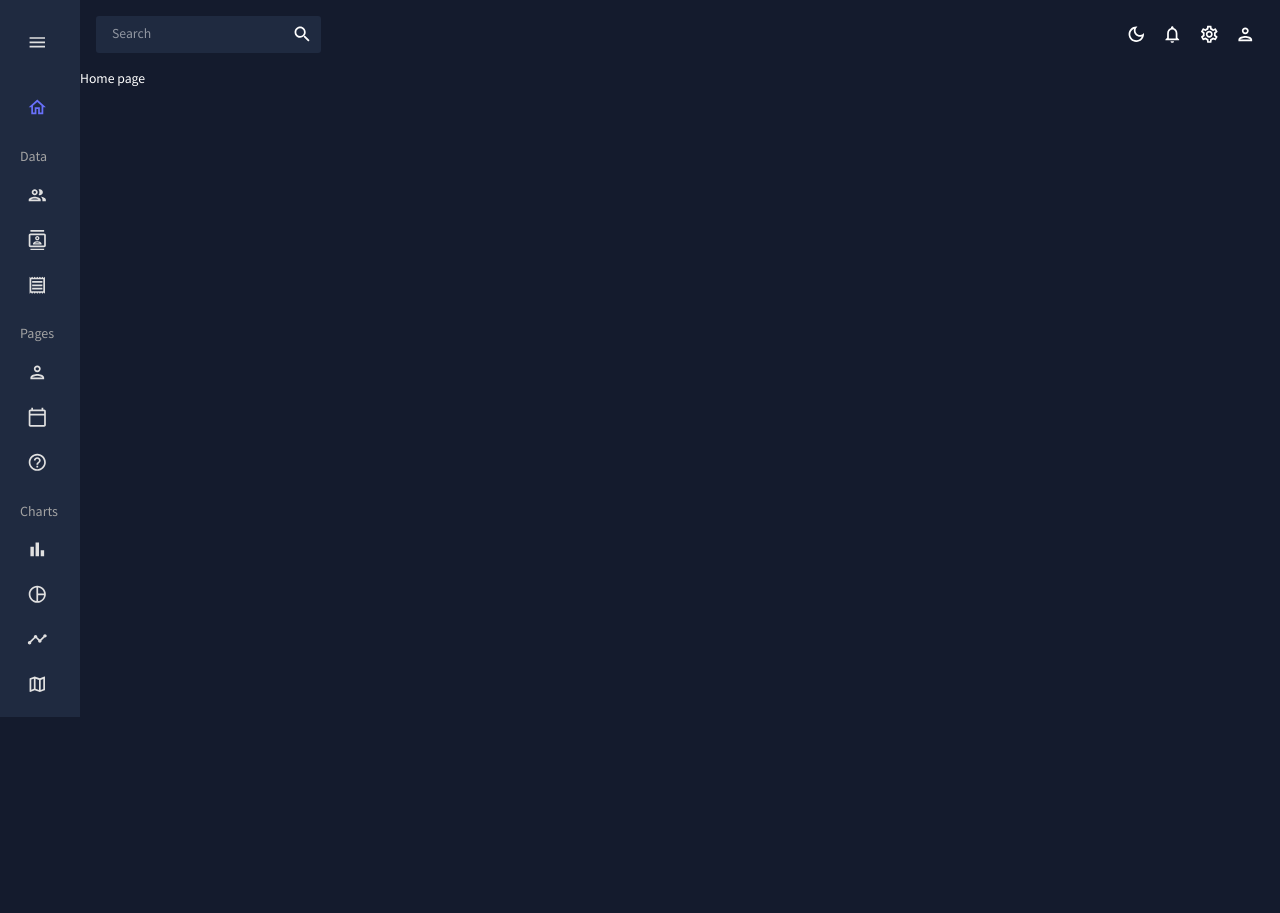
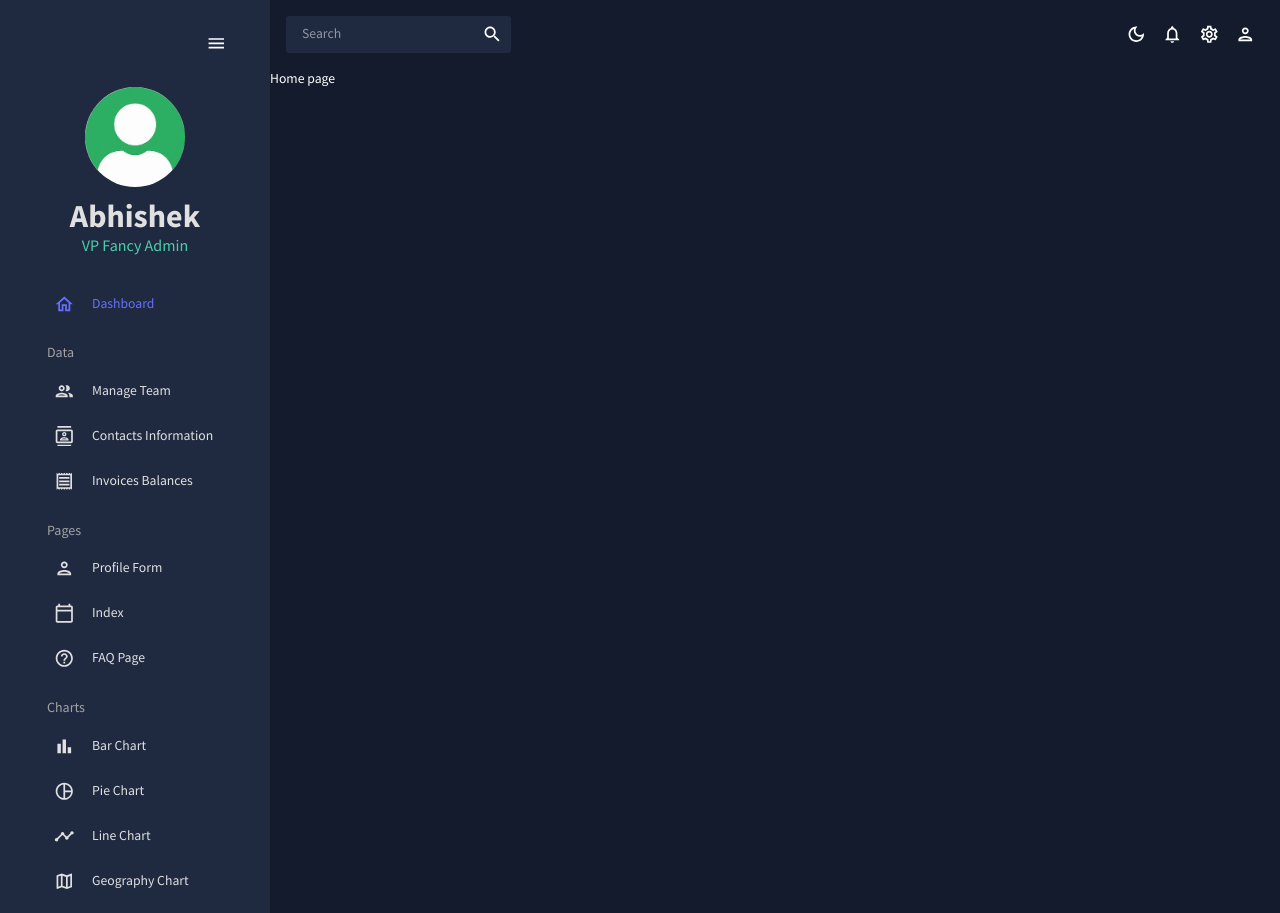
Before and after one commit to SAINIAbhishek/nextjs_dashboard-app, a Next.js app: page / in a window 1280 px wide. Before the commit the page ends 800 px from the top, so only its background shows below. Built offline with nearby package versions, Linux system fonts and the light colour scheme.

Commit message:
feat: sidebar open by default

```diff
--- a/src/app/container.tsx
+++ b/src/app/container.tsx
@@ -13,7 +13,7 @@ export default function ThemeContainer({
   children: React.ReactNode;
 }) {
   const [theme, colorMode] = useMode();
-  const [isCollapsed, setIsCollapsed] = useState(true);
+  const [isCollapsed, setIsCollapsed] = useState(false);
 
   return (
     <ColorModeContext.Provider value={colorMode}>
```
